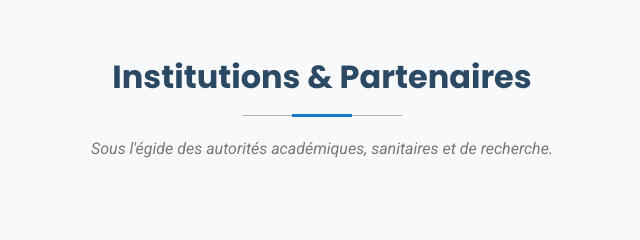
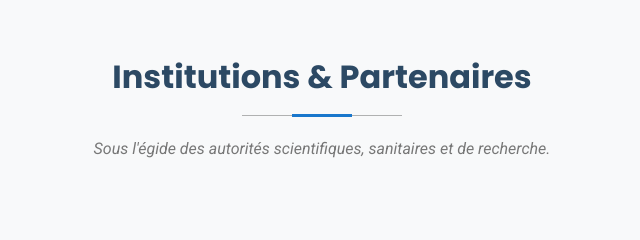
Before and after one commit to ClubUniversmedical/UOB-FACMED, a plain HTML site: page Diabete_Day.html in a window 1280 px wide. Shown: the part 3560-3800 px from the top of the page, 318-958 px from the left. Drawn offline with Linux system fonts and the light colour scheme.

Commit message:
Update partner description in Diabete_Day.html

```diff
--- a/Diabete_Day.html
+++ b/Diabete_Day.html
@@ -405,7 +405,7 @@ prise en charge.</span></td>
 <section id="partenaires" class="partenaires section light-background" style="padding: 60px 0; overflow: hidden; background-color: #f8f9fa;">
   <div class="container section-title" data-aos="fade-up" style="text-align: center; margin-bottom: 40px;">
     <h2 style="font-size: 2rem; font-weight: 700; color: #2c4964; position: relative; padding-bottom: 20px;">Institutions & Partenaires</h2>
-    <p style="color: #777777; font-style: italic;">Sous l'égide des autorités académiques, sanitaires et de recherche.</p>
+    <p style="color: #777777; font-style: italic;">Sous l'égide des autorités scientifiques, sanitaires et de recherche.</p>
   </div>
 
   <!-- Conteneur principal du défilement -->
```
